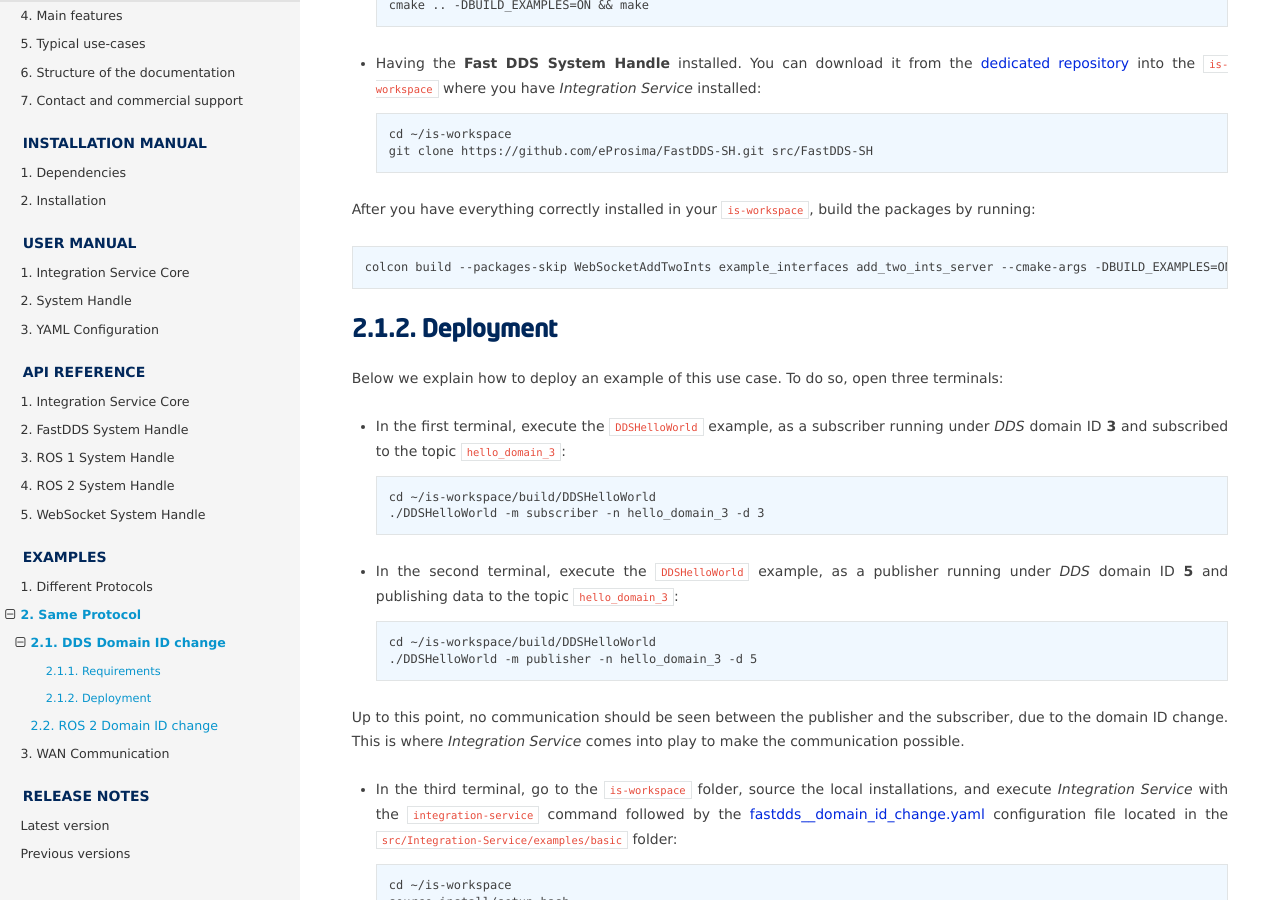
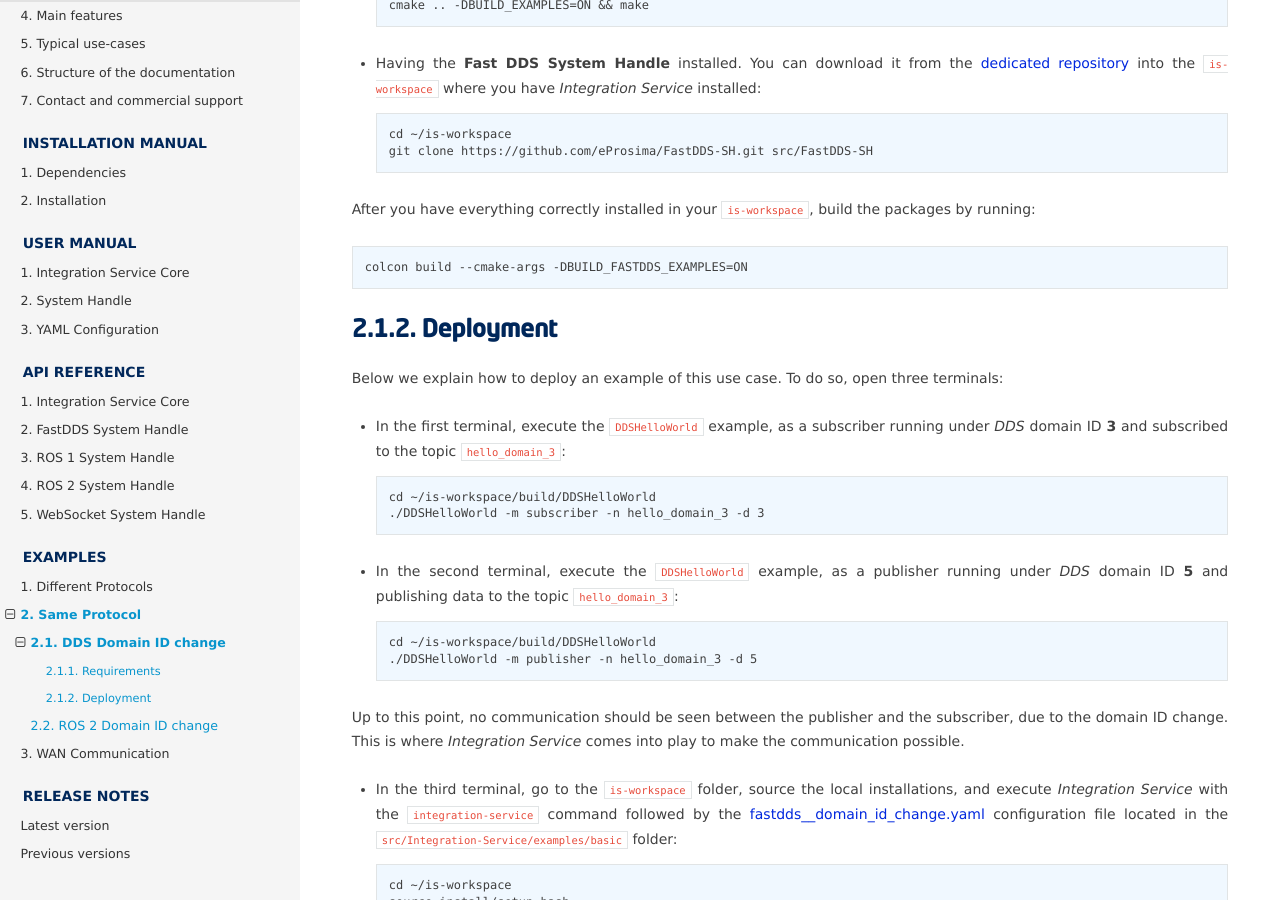
Before and after one commit to eProsima/Integration-Service-docs, a Sphinx documentation site: the page built from docs/examples/same_protocol/dds_change_domain.rst, in a window 1280 px wide and 900 px high, scrolled down 1344 px. Built offline with Sphinx 7.4.7 and the Read the Docs theme 2.0.0, drawn with Linux system fonts in a browser that asks for light colours.

Commit message:
Update tutorials

```diff
--- a/docs/examples/different_protocols/pubsub/dds-ros2.rst
+++ b/docs/examples/different_protocols/pubsub/dds-ros2.rst
@@ -67,9 +67,7 @@ After you have everything correctly installed in your :code:`is-workspace`, buil
 
 .. code-block:: bash
 
-    colcon build --packages-skip WebSocketAddTwoInts example_interfaces add_two_ints_server --cmake-args -DBUILD_EXAMPLES=ON
-
-.. TODO: do the command above right once specific BUILD_<MW>_EXAMPLES flags are available
+    colcon build --cmake-args -DBUILD_FASTDDS_EXAMPLES=ON
 
 
 Deployment
--- a/docs/examples/same_protocol/dds_change_domain.rst
+++ b/docs/examples/same_protocol/dds_change_domain.rst
@@ -48,9 +48,7 @@ After you have everything correctly installed in your :code:`is-workspace`, buil
 
 .. code-block:: bash
 
-    colcon build --packages-skip WebSocketAddTwoInts example_interfaces add_two_ints_server --cmake-args -DBUILD_EXAMPLES=ON
-
-.. TODO: do the command above right once specific BUILD_<MW>_EXAMPLES flags are available
+    colcon build --cmake-args -DBUILD_FASTDDS_EXAMPLES=ON
 
 
 Deployment
```
